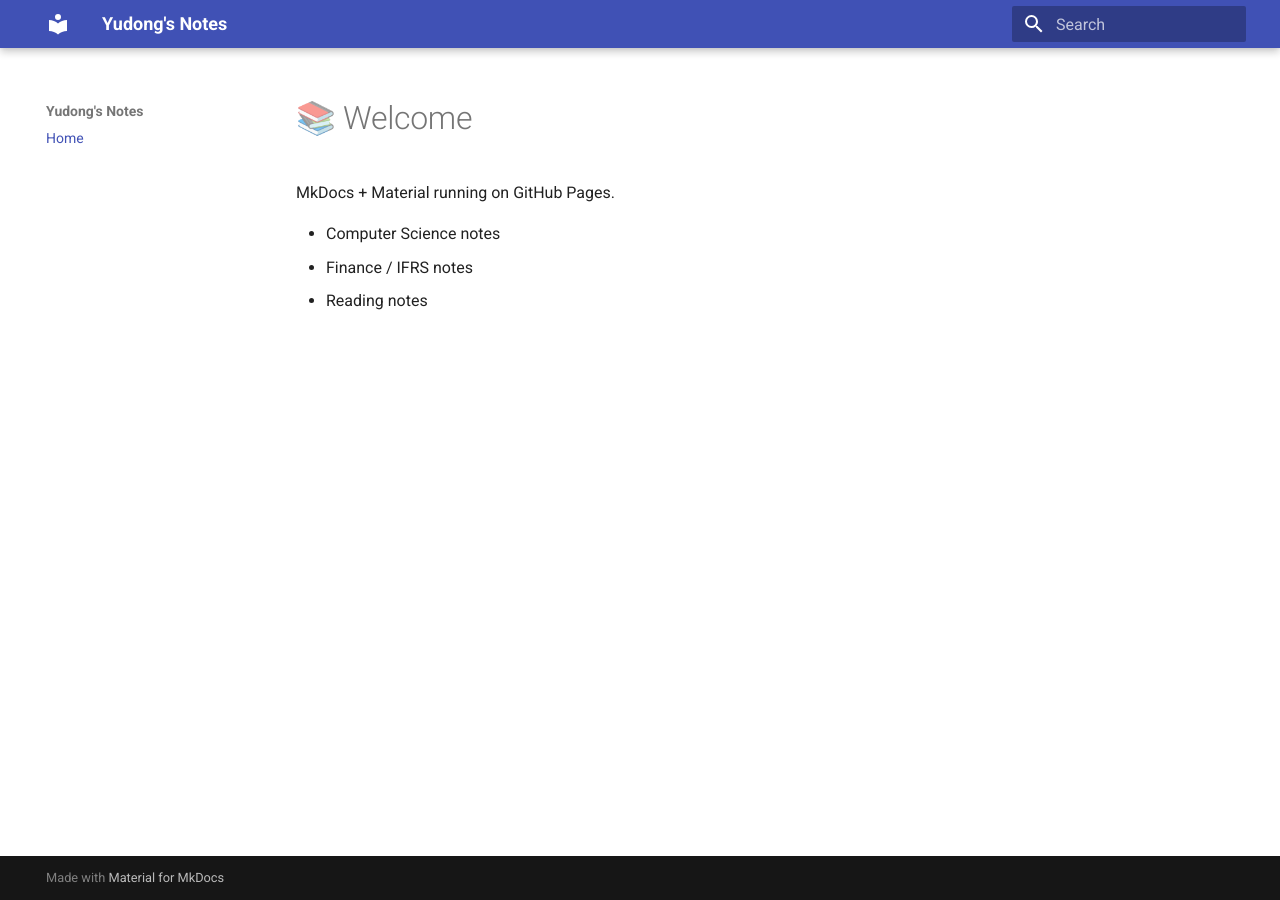
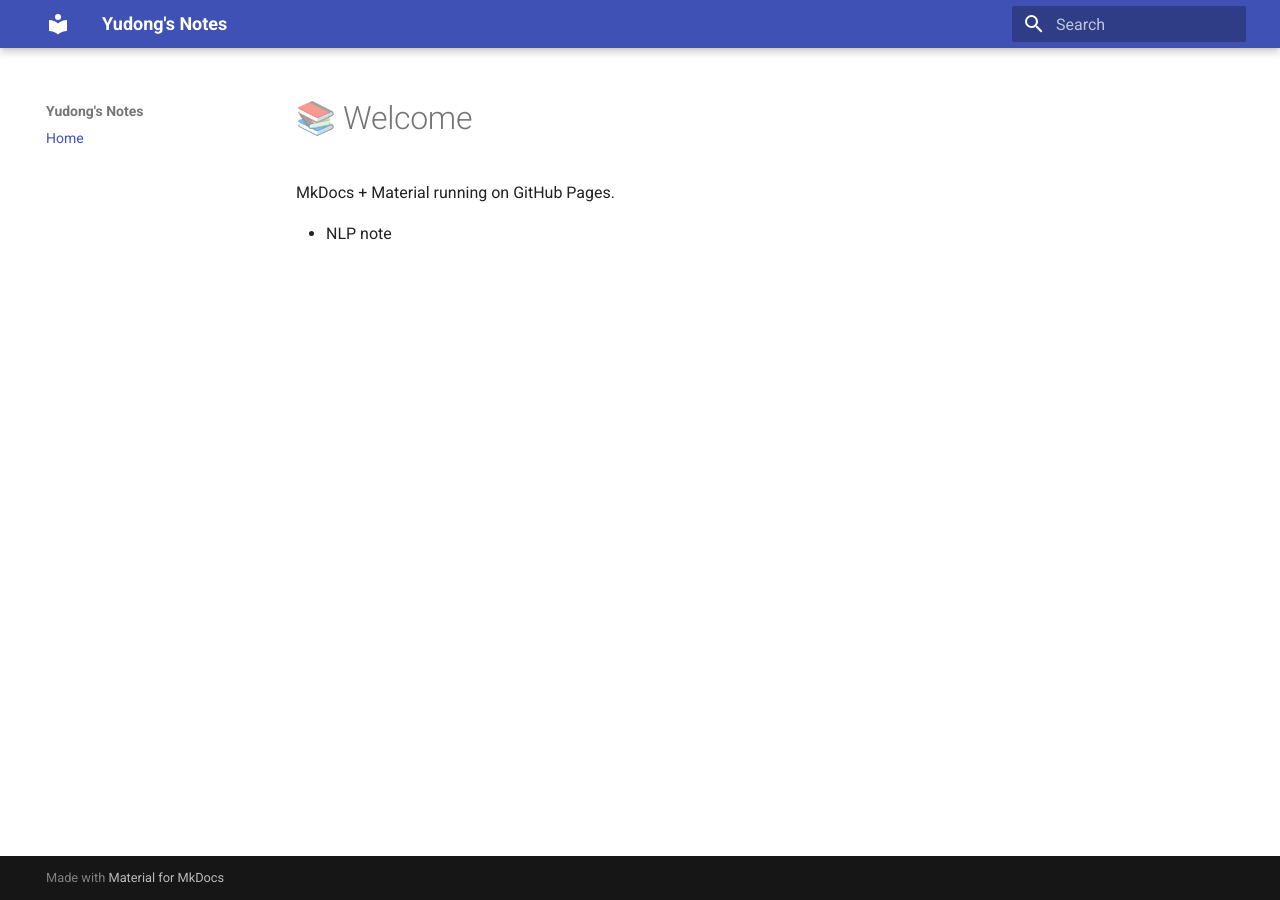
Before and after one commit to Yud01/Study-noes, an MkDocs documentation site: the page built from docs/index.md, in a window 1280 px wide. Built offline with MkDocs 1.6.1 and Material for MkDocs 9.7.7, drawn with Linux system fonts in a browser that asks for light colours.

Commit message:
Update index.md

```diff
--- a/docs/index.md
+++ b/docs/index.md
@@ -2,6 +2,4 @@
 
 MkDocs + Material running on GitHub Pages.
 
-- Computer Science notes
-- Finance / IFRS notes
-- Reading notes
+- NLP note
```
